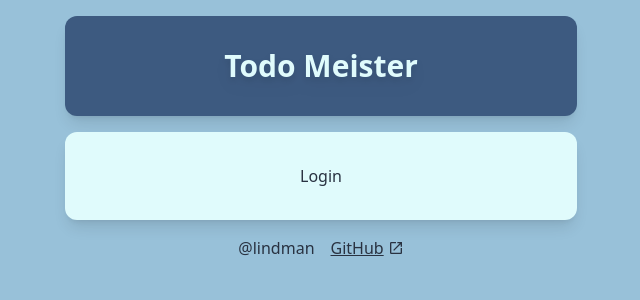
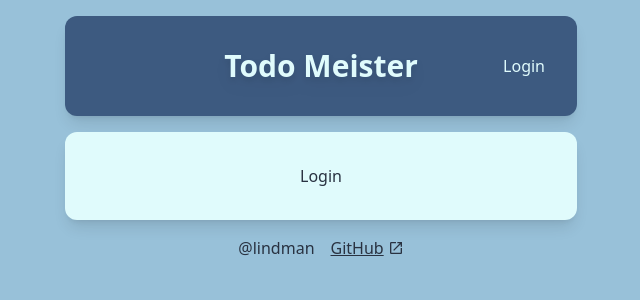
Before and after one commit to lindman-carl/coding-projects-todo, a React (Create React App) app: page / in a window 1280 px wide. Shown: the top 300 px of the page, without its empty margins (319-959 px from the left). Built offline with nearby package versions, Linux system fonts and the light colour scheme; no server answers.

Commit message:
add profile picture to header and logout functionality

```diff
--- a/src/App.tsx
+++ b/src/App.tsx
@@ -7,7 +7,11 @@ import Header from "./components/Header";
 import SignatureFooter from "./components/SignatureFooter";
 import TodoList from "./components/TodoList";
 
-import { auth, logInWithGoogle } from "./services/firebaseAuthentication";
+import {
+  auth,
+  logInWithGoogle,
+  logout,
+} from "./services/firebaseAuthentication";
 import {
   addTodo,
   getTodoItemsByUserId,
@@ -102,7 +106,27 @@ const App = () => {
 
   return (
     <div className="app-container">
-      <Header> {!loading && user && <AddTodo uid={user.uid} />}</Header>
+      <Header>
+        <div className="w-full grid grid-cols-6">
+          <div className="col-start-2 col-span-4 text-center text-3xl font-bold drop-shadow-lg">
+            Todo Meister
+          </div>
+          <div className="col-span-1 flex flex-row justify-end">
+            {!loading && user?.photoURL ? (
+              <button onClick={logout}>
+                <img
+                  src={user.photoURL}
+                  alt="profile"
+                  className="w-10 h-10 border-2 border-theme-background rounded-lg shadow "
+                />
+              </button>
+            ) : (
+              <button onClick={logInWithGoogle}>Login</button>
+            )}
+          </div>
+        </div>
+        {!loading && user && <AddTodo uid={user.uid} />}
+      </Header>
       <ContentContainer>
         {!loading && user ? (
           <TodoList
--- a/src/components/Header.tsx
+++ b/src/components/Header.tsx
@@ -5,12 +5,7 @@ type HeaderProps = {
 };
 
 const Header = ({ children }: HeaderProps) => {
-  return (
-    <div className="header-container">
-      <div className="text-3xl font-bold drop-shadow-lg">Todo Meister</div>
-      {children}
-    </div>
-  );
+  return <div className="header-container">{children}</div>;
 };
 
 export default Header;
```
